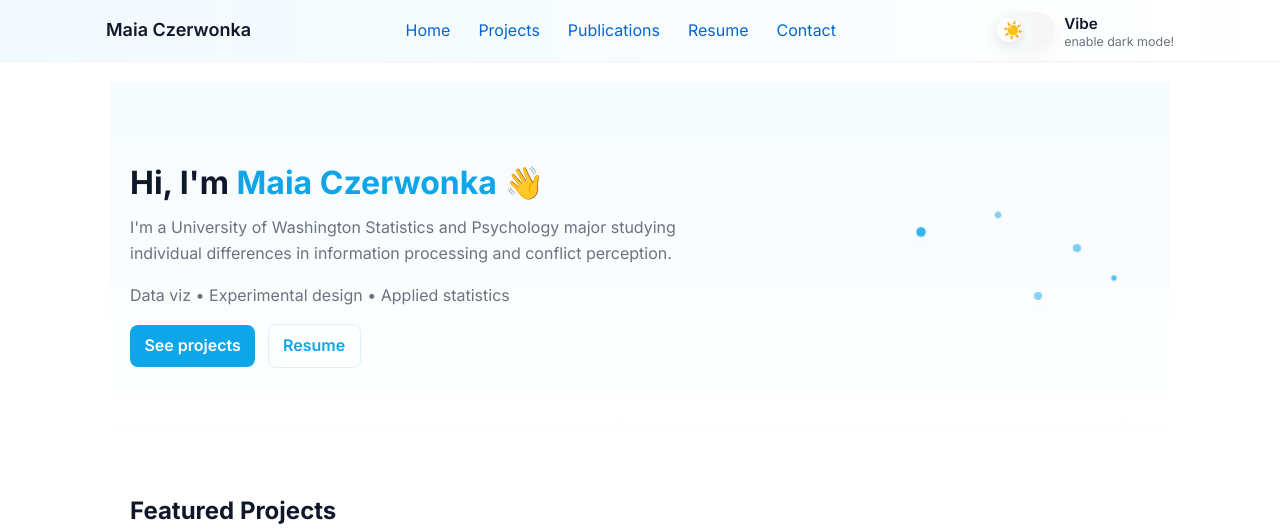
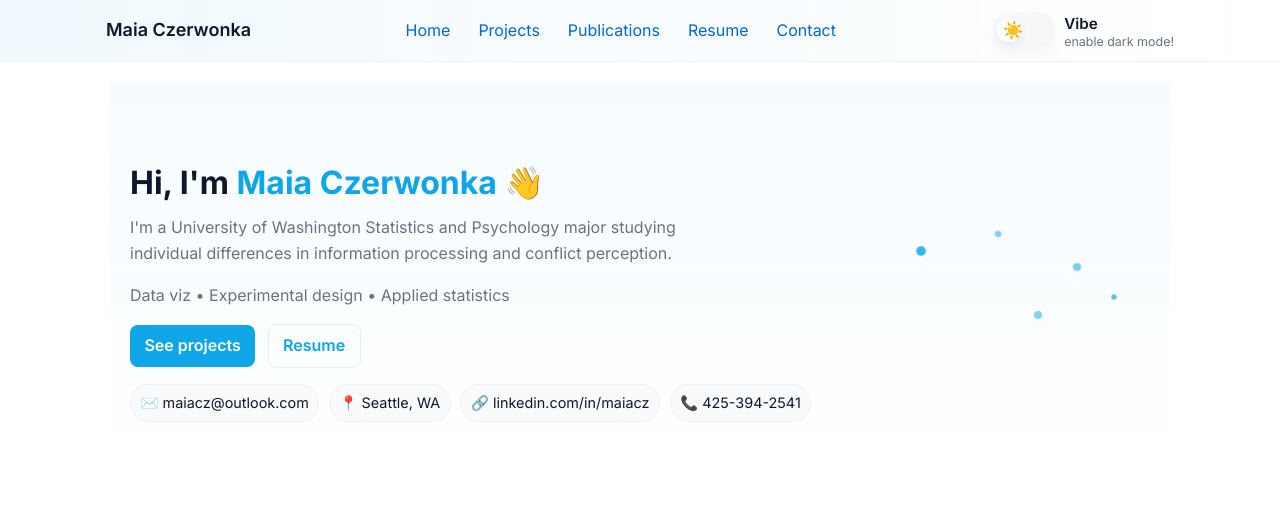
Before and after one commit to maiacz/website, a Jekyll site: the page built from index.md, in a window 1280 px wide, cut to the strip 0-530 px from the top of the page. Built offline with Jekyll 4.4.1, drawn with Linux system fonts in a browser that asks for light colours.

Commit message:
Add contact quick card to homepage (email, location, LinkedIn, phone)
Co-authored-by: Copilot <223556219+Copilot@users.noreply.github.com>

```diff
--- a/assets/css/styles.css
+++ b/assets/css/styles.css
@@ -126,3 +126,9 @@ body{background:var(--bg);color:var(--text)}
 }
 
 @media(max-width:800px){.hero-inner{flex-direction:column-reverse}.hero-decor{width:100%;height:120px}.sparkles{height:120px}.intro{font-size:1.5rem}}
+
+/* Contact quick card in hero */
+.contact-quick{display:flex;flex-wrap:wrap;gap:.6rem;margin-top:1rem;align-items:center}
+.contact-item{background:var(--card);padding:.4rem .6rem;border-radius:999px;border:1px solid rgba(15,23,42,0.04);font-size:.9rem;color:var(--text);text-decoration:none}
+.contact-item:hover{transform:translateY(-2px);box-shadow:0 8px 20px rgba(14,165,233,0.06)}
+@media(max-width:640px){.contact-quick{justify-content:flex-start}.contact-item{font-size:.85rem;padding:.3rem .5rem}}
--- a/index.md
+++ b/index.md
@@ -11,6 +11,13 @@ permalink: /
       <p class="lead">I'm a University of Washington Statistics and Psychology major studying individual differences in information processing and conflict perception.</p>
       <p class="lead-sm">Data viz • Experimental design • Applied statistics</p>
       <p class="hero-cta"><a class="btn" href="/projects/">See projects</a> <a class="btn ghost" href="/resume/">Resume</a></p>
+
+      <div class="contact-quick" aria-label="Contact information">
+        <a class="contact-item" href="mailto:maiacz@outlook.com">✉️ maiacz@outlook.com</a>
+        <span class="contact-item">📍 Seattle, WA</span>
+        <a class="contact-item" href="https://www.linkedin.com/in/maiacz" target="_blank">🔗 linkedin.com/in/maiacz</a>
+        <span class="contact-item">📞 425-394-2541</span>
+      </div>
     </div>
     <div class="hero-decor" aria-hidden="true">
       <div class="sparkles">
```
